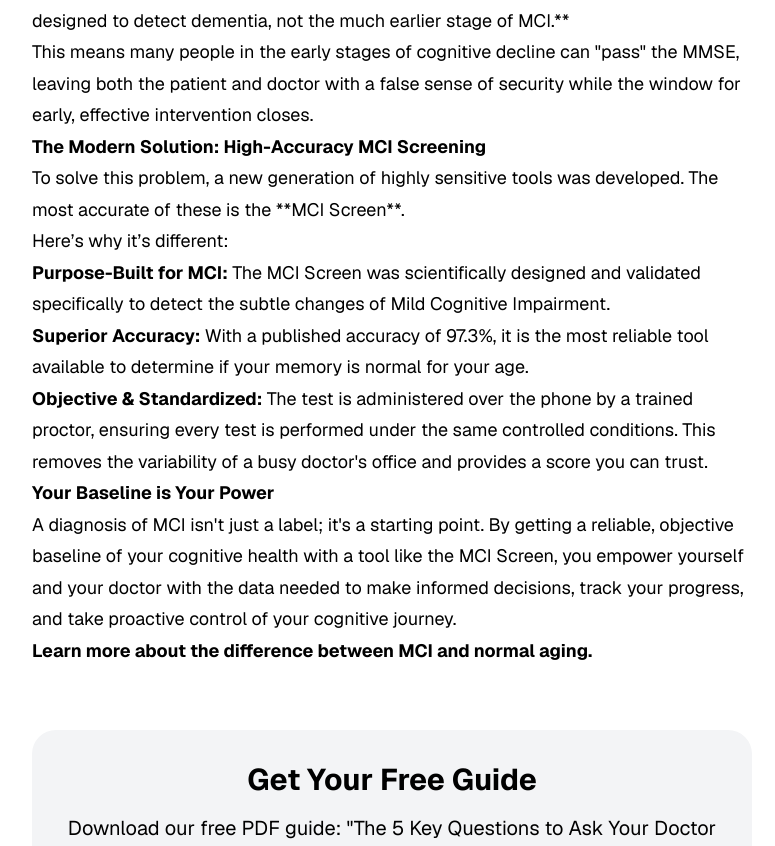
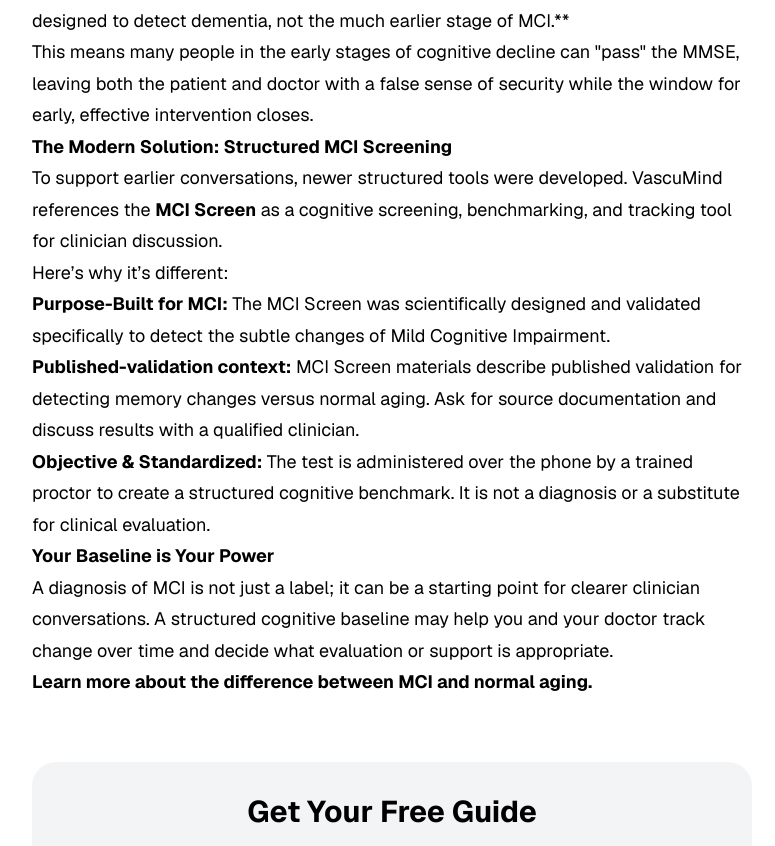
Before and after one commit to croomlawrence/vasculardementia.ai, a Next.js app: page /resources/how-is-mci-diagnosed in a window 1280 px wide. Shown: the part 708-1554 px from the top of the page, without its empty margins (248-1023 px from the left). Built offline with nearby package versions, Linux system fonts and the light colour scheme.

Commit message:
Tighten MCI resource claim language

```diff
--- a/app/resources/guide-to-hachinski-score/page.tsx
+++ b/app/resources/guide-to-hachinski-score/page.tsx
@@ -19,7 +19,7 @@
 
         <h2>What is the Hachinski Score?</h2>
         <p>The Hachinski Score is a short questionnaire designed to help doctors understand the likelihood that vascular (blood vessel) problems are contributing to cognitive symptoms.</p>
-        <p>It's not a final diagnosis, but a way to "point the flashlight" in the right direction. It helps suggest whether symptoms are more likely related to Alzheimer's disease or to vascular issues, like a series of small, unnoticed strokes or reduced blood flow to the brain.</p>
+        <p>It is not a diagnosis, but a way to "point the flashlight" toward questions to discuss with a clinician. A higher pattern may suggest that vascular issues, stroke/TIA history, or reduced blood flow deserve clinical attention.</p>
 
         <h2>What Kind of Questions Does It Ask?</h2>
         <p>The questionnaire focuses on the <em>nature</em> of the symptoms. Here are the kinds of things it covers, rephrased in simple terms:</p>
@@ -32,7 +32,7 @@
         <p>Each "yes" to a question adds points to the total score. A higher score suggests that vascular issues are more likely to be a significant factor.</p>
 
         <h2>Why It Matters: The Vascular Connection</h2>
-        <p>Understanding whether cognitive issues have a vascular cause is critical, because the approach to management can be different. When blood flow to the brain is compromised, it doesn't get the oxygen and nutrients it needs to function at its best. Identifying this early gives you and your doctor the opportunity to focus on supporting your cardiovascular health as a key part of supporting your cognitive wellness.</p>
+        <p>Understanding whether vascular factors may be involved can change what you discuss with your clinician. Blood pressure, diabetes, cholesterol, smoking, sleep, medications, stroke/TIA history, and cardiovascular health may all be relevant to cognitive wellness.</p>
         <p><strong>Learn more about the <Link href="/resources/heart-brain-connection">Heart-Brain Connection</Link>.</strong></p>
 
         <h2>How VascuMind Uses This Approach</h2>
@@ -42,7 +42,7 @@
         <h2>Take the First Step</h2>
         <p>Ready to understand your pattern? The quiz is free, takes about 5 minutes, and is completely private.</p>
         <div className="mt-8">
-          <Link href="/science#hachinski" className="btn-green inline-block px-8 py-3 rounded-full text-lg font-semibold">
+          <Link href="/hachinski" className="btn-green inline-block px-8 py-3 rounded-full text-lg font-semibold">
             Take the Free Vascular Pattern Quiz
           </Link>
         </div>
--- a/app/resources/how-is-mci-diagnosed/page.tsx
+++ b/app/resources/how-is-mci-diagnosed/page.tsx
@@ -4,7 +4,7 @@
 
 export const metadata: Metadata = {
   title: "How is MCI Diagnosed? A Guide to Cognitive Testing | VascuMind",
-  description: "Learn about the process of diagnosing Mild Cognitive Impairment (MCI), from clinical interviews to objective tests like the MCI Screen.",
+  description: "Learn how clinicians evaluate Mild Cognitive Impairment (MCI), from clinical interviews to structured cognitive screening tools like the MCI Screen.",
 };
 
 export default function HowMciIsDiagnosedPage() {
@@ -29,18 +29,18 @@
         <p>For many years, the standard in-office cognitive test has been the Mini-Mental State Exam (MMSE). While it is a useful tool, it has a significant limitation: **it was primarily designed to detect dementia, not the much earlier stage of MCI.**</p>
         <p>This means many people in the early stages of cognitive decline can "pass" the MMSE, leaving both the patient and doctor with a false sense of security while the window for early, effective intervention closes.</p>
 
-        <h2>The Modern Solution: High-Accuracy MCI Screening</h2>
-        <p>To solve this problem, a new generation of highly sensitive tools was developed. The most accurate of these is the **MCI Screen**.</p>
+        <h2>The Modern Solution: Structured MCI Screening</h2>
+        <p>To support earlier conversations, newer structured tools were developed. VascuMind references the <strong>MCI Screen</strong> as a cognitive screening, benchmarking, and tracking tool for clinician discussion.</p>
 
         <p>Here’s why it’s different:</p>
         <ul>
             <li><strong>Purpose-Built for MCI:</strong> The MCI Screen was scientifically designed and validated specifically to detect the subtle changes of Mild Cognitive Impairment.</li>
-            <li><strong>Superior Accuracy:</strong> With a published accuracy of 97.3%, it is the most reliable tool available to determine if your memory is normal for your age.</li>
-            <li><strong>Objective & Standardized:</strong> The test is administered over the phone by a trained proctor, ensuring every test is performed under the same controlled conditions. This removes the variability of a busy doctor's office and provides a score you can trust.</li>
+            <li><strong>Published-validation context:</strong> MCI Screen materials describe published validation for detecting memory changes versus normal aging. Ask for source documentation and discuss results with a qualified clinician.</li>
+            <li><strong>Objective & Standardized:</strong> The test is administered over the phone by a trained proctor to create a structured cognitive benchmark. It is not a diagnosis or a substitute for clinical evaluation.</li>
         </ul>
 
         <h2>Your Baseline is Your Power</h2>
-        <p>A diagnosis of MCI isn't just a label; it's a starting point. By getting a reliable, objective baseline of your cognitive health with a tool like the MCI Screen, you empower yourself and your doctor with the data needed to make informed decisions, track your progress, and take proactive control of your cognitive journey.</p>
+        <p>A diagnosis of MCI is not just a label; it can be a starting point for clearer clinician conversations. A structured cognitive baseline may help you and your doctor track change over time and decide what evaluation or support is appropriate.</p>
         <p><strong><Link href="/resources/mci-vs-normal-aging">Learn more about the difference between MCI and normal aging</Link>.</strong></p>
 
         <EmailCapture />
--- a/app/resources/mci-vs-normal-aging/page.tsx
+++ b/app/resources/mci-vs-normal-aging/page.tsx
@@ -40,12 +40,12 @@
         </ul>
         <p>The most important distinction is that with MCI, the cognitive changes are a new and persistent problem, representing a decline from your previous level of ability.</p>
 
-        <h2>Why Early and Accurate Detection Matters</h2>
+        <h2>Why Early Clinician Discussion Matters</h2>
         <p>Most traditional cognitive tests, like the MMSE, were designed to detect full-blown dementia. By that point, the window for many of the most effective interventions has passed.</p>
-        <p>Identifying MCI is critical because it gives you time. It creates the opportunity to work with your doctor to look for reversible causes (like vitamin deficiencies or medication side effects), make impactful lifestyle changes, and consider new FDA-approved treatments that are most effective in the earliest stages.</p>
+        <p>Discussing possible MCI early gives you time to work with your doctor to look for contributors such as vitamin deficiencies, medication side effects, sleep problems, mood, vascular risk factors, or other issues that may deserve evaluation.</p>
 
-        <h2>How to Get a Clear Answer</h2>
-        <p>The only way to know for sure is through objective testing. While many tools exist, the **MCI Screen** was specifically designed to detect MCI, not just dementia, with a published accuracy of 97%. It answers the key question: "Is my memory normal for my age?"</p>
+        <h2>How to Get a Clearer Baseline</h2>
+        <p>A qualified clinician can help determine what evaluation is appropriate. VascuMind presents the <strong>MCI Screen</strong> as a structured cognitive screening, benchmarking, and tracking tool to support that conversation. It is not a diagnosis or a substitute for clinical evaluation.</p>
         <p><strong><Link href="/resources/how-is-mci-diagnosed">Learn more about how MCI is diagnosed</Link>.</strong></p>
 
         <EmailCapture />
--- a/app/resources/what-is-mild-cognitive-impairment/page.tsx
+++ b/app/resources/what-is-mild-cognitive-impairment/page.tsx
@@ -4,7 +4,7 @@
 
 export const metadata: Metadata = {
   title: "What is Mild Cognitive Impairment (MCI)? | VascuMind",
-  description: "A complete patient's guide to understanding Mild Cognitive Impairment (MCI), its symptoms, causes, and the importance of early, accurate detection.",
+  description: "A patient-friendly guide to understanding Mild Cognitive Impairment (MCI), symptoms, causes, and clinician-guided evaluation.",
 };
 
 export default function MciPillarPage() {
@@ -15,7 +15,7 @@
 
         <p className="text-xl">You've noticed some changes. Maybe you're forgetting appointments more often, or struggling to find the right words in conversations. You're wondering if it's just a normal part of getting older, or if it could be something more. This is where understanding Mild Cognitive Impairment (MCI) becomes crucial.</p>
 
-        <p>MCI is the stage between the expected cognitive decline of normal aging and the more serious decline of dementia. It's a critical early warning sign, and identifying it provides a powerful opportunity to take proactive steps for your brain health.</p>
+        <p>MCI is often described as the stage between expected cognitive changes of normal aging and more serious decline. If you are concerned, the right next step is a clinician-guided evaluation and a clear baseline for discussion.</p>
 
         <h2>What Are the Symptoms of MCI?</h2>
         <p>A person with MCI is still able to function independently, but they and their family members can notice a clear "slip" in their mental sharpness. Symptoms can include:</p>
@@ -27,9 +27,9 @@
         </ul>
         <p>The key is that these are not just occasional lapses. They are a consistent change from your previous abilities. <strong><Link href="/resources/mci-vs-normal-aging">Learn more about how MCI differs from normal aging</Link>.</strong></p>
 
-        <h2>How is MCI Diagnosed? The Importance of Accuracy</h2>
+        <h2>How is MCI Evaluated? The Importance of a Clear Baseline</h2>
         <p>Diagnosing MCI is a process. It starts with a conversation with your doctor about your symptoms and medical history. However, to get a clear picture, an objective cognitive test is needed.</p>
-        <p>The problem is that many traditional tests are not sensitive enough to detect the subtle changes of MCI. A modern, highly accurate tool is needed. The **MCI Screen** was purpose-built for this task, with a 97.3% accuracy rate in detecting MCI, making it the most reliable tool to determine if your memory is normal for your age.</p>
+        <p>Many brief cognitive tools are not designed to capture subtle changes. VascuMind presents the <strong>MCI Screen</strong> as a structured cognitive screening, benchmarking, and tracking tool to support clinician discussion. It is not a diagnosis or a substitute for clinical evaluation.</p>
         <p><strong><Link href="/resources/how-is-mci-diagnosed">Read our full guide on how MCI is diagnosed</Link>.</strong></p>
 
         <h2>What Causes MCI?</h2>
@@ -41,10 +41,10 @@
             <li>Sleep disorders like sleep apnea</li>
             <li>Side effects from medications</li>
         </ul>
-        <p>This is why a timely and accurate diagnosis is so important: it gives you and your doctor the chance to investigate and potentially treat an underlying issue.</p>
+        <p>This is why timely clinician evaluation is important: it gives you and your doctor the chance to investigate contributors that may be worth addressing.</p>
 
         <h2>You've Received an MCI Diagnosis. What Now?</h2>
-        <p>Receiving an MCI diagnosis is not a passive event; it is the starting line for taking proactive control of your cognitive health. It's a call to action.</p>
+        <p>Receiving an MCI diagnosis can be a starting point for organized follow-up, clinician discussion, and support from family or caregivers.</p>
         <p>Your journey should include getting a reliable baseline to track your progress, working with your doctor to investigate reversible causes, and implementing powerful lifestyle changes related to diet, exercise, and sleep.</p>
         <p><strong><Link href="/resources/what-to-do-after-mci-diagnosis">Read our 5-Step Plan for What to Do After an MCI Diagnosis</Link>.</strong></p>
 
--- a/app/resources/what-to-do-after-mci-diagnosis/page.tsx
+++ b/app/resources/what-to-do-after-mci-diagnosis/page.tsx
@@ -18,8 +18,8 @@
         <p>Here is a 5-step plan to help you move forward with confidence and clarity.</p>
 
         <h2>Step 1: Confirm and Baseline</h2>
-        <p>The first step is to ensure your diagnosis is based on objective, reliable data. Many screening tools are not sensitive enough to accurately detect MCI. If your diagnosis was based on a simple in-office questionnaire, consider getting a more robust baseline.</p>
-        <p>The **MCI Screen**, with its 97% accuracy rate, provides a trusted, objective benchmark of your cognitive function. This gives you a clear and reliable starting point to track any changes—either positive or negative—over time.</p>
+        <p>The first step is to understand what evaluation was used and whether you have a clear baseline for future comparison. If your diagnosis was based on a brief in-office questionnaire, ask your clinician whether a more structured cognitive benchmark would be useful.</p>
+        <p>The <strong>MCI Screen</strong> is presented by VascuMind as a cognitive screening, benchmarking, and tracking tool. It can support clinician discussion and repeat tracking, but it is not a standalone diagnosis or substitute for clinical evaluation.</p>
         <p><strong><Link href="/resources/how-is-mci-diagnosed">Learn more about the different types of cognitive tests available</Link>.</strong></p>
 
         <h2>Step 2: Investigate Reversible Causes</h2>
@@ -32,7 +32,7 @@
         </ul>
 
         <h2>Step 3: Focus on Lifestyle Medicine</h2>
-        <p>What is good for your heart is good for your brain. This is the most empowering part of your new plan. Lifestyle changes have been proven to have a significant impact on cognitive health and can slow the progression of MCI.</p>
+        <p>What is good for your heart is often relevant to brain health. Work with your clinician on lifestyle factors that may support vascular and cognitive wellness.</p>
         <p>Focus on the "big five":</p>
         <ol>
             <li><strong>Regular Exercise:</strong> Aim for 150 minutes of moderate activity per week, like brisk walking.</li>
@@ -53,7 +53,7 @@
         </ul>
 
         <h2>Step 5: Track Your Progress</h2>
-        <p>Once you have your trusted baseline from a tool like the MCI Screen and have started your lifestyle plan, it's crucial to track your progress. Regular, objective cognitive assessments can show you how your efforts are paying off and can help you and your doctor make informed decisions about your care plan. This transforms anxiety about the future into empowerment in the present.</p>
+        <p>Once you have a structured baseline from a tool like the MCI Screen and have discussed next steps with your clinician, repeat tracking can help organize future conversations and support informed decisions.</p>
 
         <EmailCapture />
 
```
